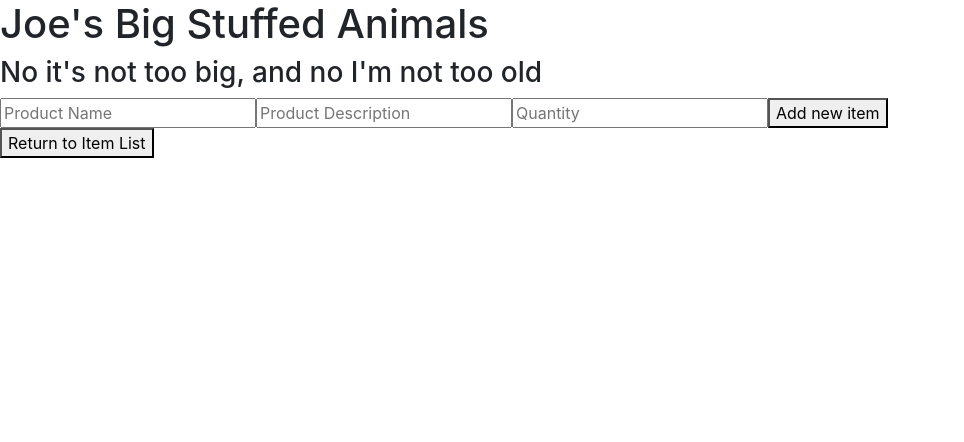
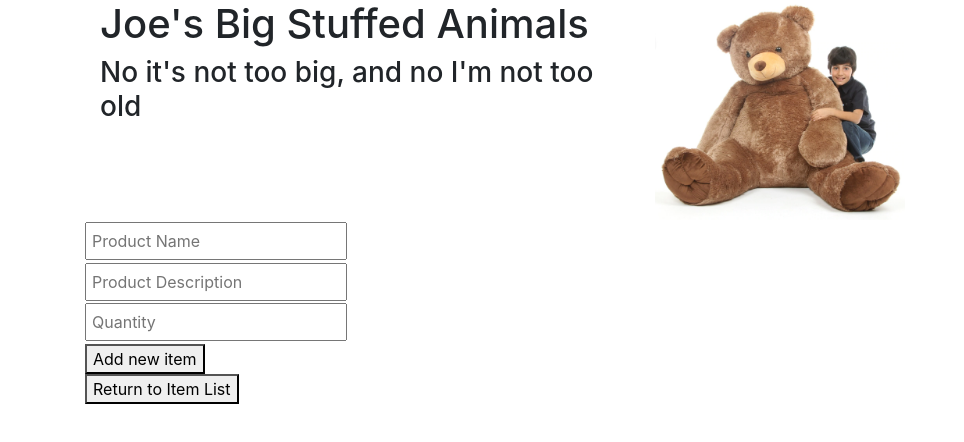
Before and after one commit to Dave-Sterry/MerchSite, a React (Create React App) app in the folder merch/: page / in a window 1280 px wide. Both pictures are taken after a click on the button "Add an Item". Shown: the top 442 px of the page, without its empty margins (0-964 px from the left). Built offline with nearby package versions, Linux system fonts and the light colour scheme.

Commit message:
final styling
Co-authored-by: Eric Endsley <eric.endsley4@gmail.com>
Co-authored-by: David Sterry <sterry.david@gmail.com>

```diff
--- a/merch/src/components/App.js
+++ b/merch/src/components/App.js
@@ -1,14 +1,16 @@
 import React from 'react';
 import Header from './Header';
 import Control from './Control';
-
+import {Container} from "react-bootstrap";
 
 
 function App() {
   return(
     <React.Fragment>
-      <Header />
-      <Control />
+      <Container>
+        <Header />
+        <Control />
+      </Container>
     </React.Fragment>
   );
 }
--- a/merch/src/components/Header.js
+++ b/merch/src/components/Header.js
@@ -1,4 +1,6 @@
 import React from 'react';
+import teddyBear from "./../img/bigbear.png";
+import {Container, Row, Col} from "react-bootstrap";
 
 function Header(){
   const headerStyles= {
@@ -6,10 +8,19 @@ function Header(){
   }
   return(
     <React.Fragment>
-      <div style={headerStyles}>
-        <h1>Joe's Big Stuffed Animals</h1>
-        <h3>No it's not too big, and no I'm not too old</h3>
-      </div>
+      <Container>
+        <div style={headerStyles}>
+          <Row>
+            <Col>
+              <h1>Joe's Big Stuffed Animals</h1>
+              <h3>No it's not too big, and no I'm not too old</h3>
+            </Col>
+            <Col>
+              <img src={teddyBear} alt="Picture of a really big teddy bear and kid with dead eyes" width='250px'/>
+            </Col>
+          </Row>
+        </div>
+      </Container>
     </React.Fragment>
   );
 }
--- a/merch/src/components/ItemsAll.js
+++ b/merch/src/components/ItemsAll.js
@@ -30,7 +30,7 @@ function ItemsAll(props){
 
   return(
     <React.Fragment>
-      <Container>
+      {/* <Container> */}
         {Object.keys(rows).map(row => {
           return(
             <Row className = "items_row" key={row} style={rowStyles} xl={4} lg={4} md={4} sm={2} xs={2}>
@@ -48,7 +48,7 @@ function ItemsAll(props){
             </Row>
           )
         })}
-      </Container>
+      {/* </Container> */}
     </React.Fragment>
   );
 }
--- a/merch/src/components/ReusableForm.js
+++ b/merch/src/components/ReusableForm.js
@@ -2,18 +2,29 @@ import React from "react";
 import PropTypes from "prop-types";
 
 function ReusableForm(props){
+
+  const inputStyles={
+    padding: "5px",
+    marginTop: "2.5px",
+    marginBottom: "2.5px",
+    display: "block",
+  };
+
   return(
     <React.Fragment>
-    <form onSubmit={props.formSubmissionHandler}>
+      <form onSubmit={props.formSubmissionHandler} >
         <input
+          style={inputStyles}
           type='text'
           name='name'
           placeholder="Product Name" />
           <input
+            style={inputStyles}
             type='text'
             name='description'
             placeholder='Product Description'/>
           <input
+            style={inputStyles}
             type='number'
             name='quantity'
             placeholder='Quantity' />
```
Also changed, not shown: merch/src/img/bigbear.png (added). Lines whose indentation alone changed are shown as unchanged.
